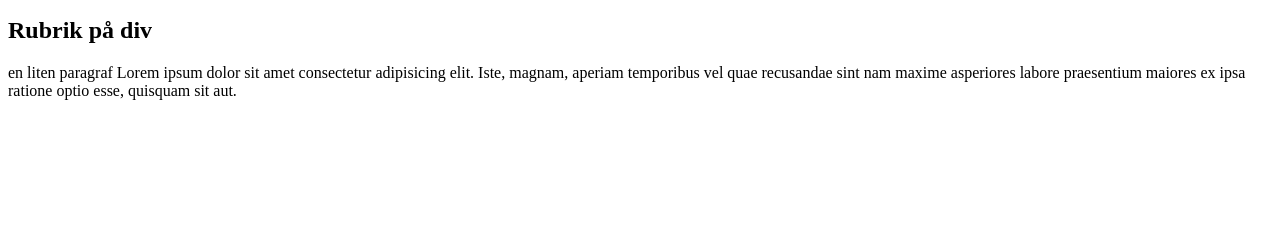
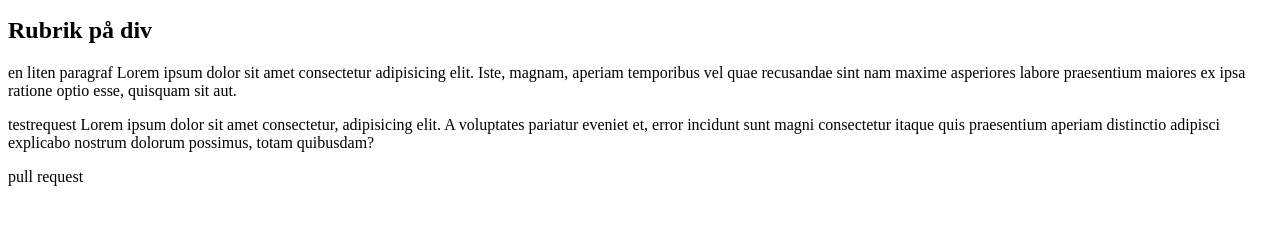
Before and after one commit to ManauTunjae/my-portfolio, a plain HTML site: page index.html in a window 1280 px wide. Shown: the part 119-344 px from the top of the page. Drawn offline with Linux system fonts and the light colour scheme.

Commit message:
testing to add new pull request

```diff
--- a/index.html
+++ b/index.html
@@ -14,5 +14,11 @@
             en liten paragraf Lorem ipsum dolor sit amet consectetur adipisicing elit. Iste, magnam, aperiam temporibus vel quae recusandae sint nam maxime asperiores labore praesentium maiores ex ipsa ratione optio esse, quisquam sit aut.
         </p>
     </div>
+    <div class="request">
+        <p>testrequest
+            Lorem ipsum dolor sit amet consectetur, adipisicing elit. A voluptates pariatur eveniet et, error incidunt sunt magni consectetur itaque quis praesentium aperiam distinctio adipisci explicabo nostrum dolorum possimus, totam quibusdam?
+        </p>
+    </div>
+    <p>pull request</p>
 </body>
 </html>
```
